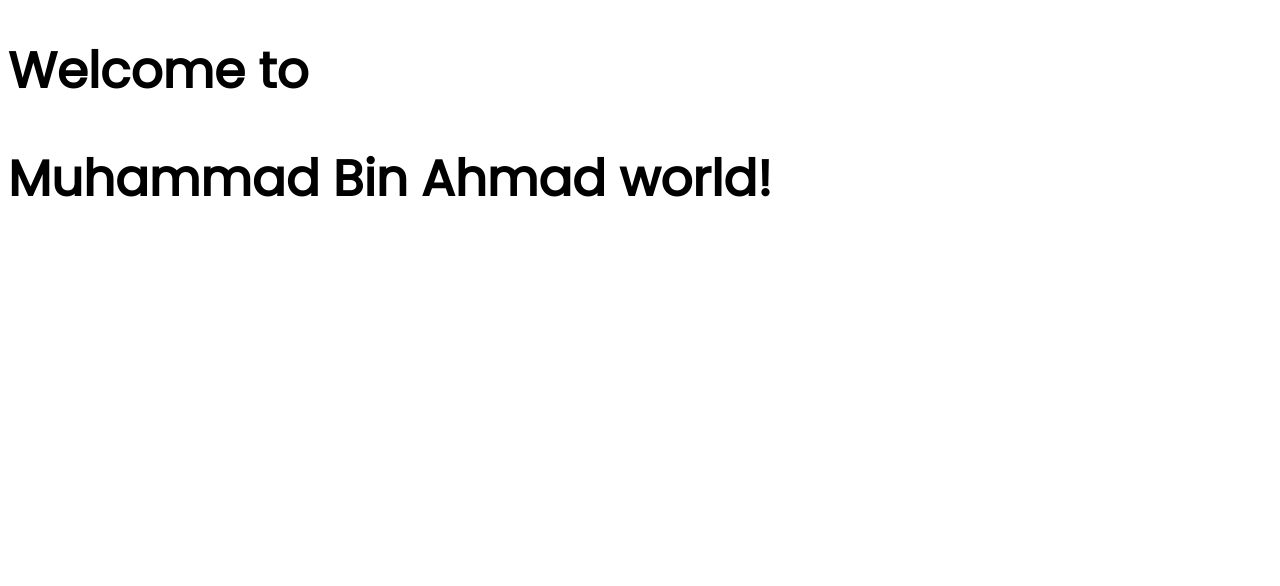
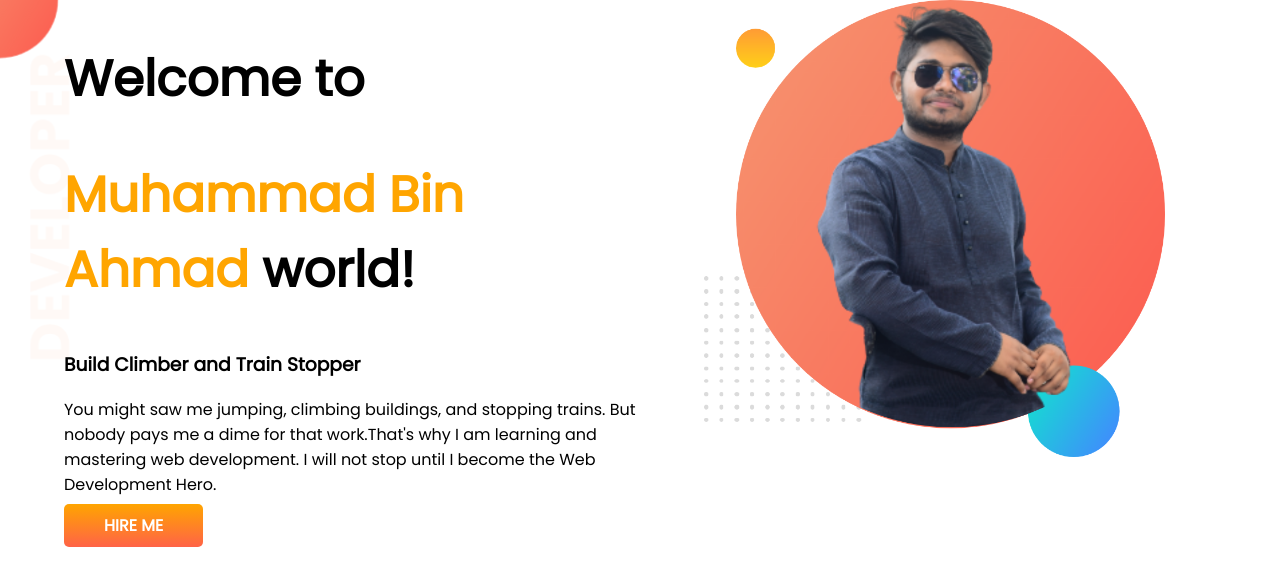
Before and after one commit to MUHAMMADSabbirHossain/developer-portfolio, a plain HTML site: page index.html in a window 1280 px wide. Drawn offline with Linux system fonts and the light colour scheme.

Commit message:
top banner added

```diff
--- a/index.html
+++ b/index.html
@@ -17,9 +17,22 @@
 </head>
 
 <body>
-    <h1>Welcome to</h1>
-    <h1>Muhammad Bin Ahmad world! </h1>
+    <section class="top-banner">
+        <div class="half-width">
+            <h1>Welcome to</h1>
+            <h1><span class="orange-color">Muhammad Bin Ahmad</span> world! </h1>
+            <h3>Build Climber and Train Stopper</h3>
+            <p>You might saw me jumping, climbing buildings, and stopping trains. But nobody pays me a dime for that
+                work.That's why I am learning and mastering web development. I will not stop until I become the Web
+                Development Hero.</p>
+            <a class="link-button" target="_blank" href="https://www.facebook.com/profile.php?id=100004552155326">HIRE
+                ME</a>
+        </div>
 
+        <div class="half-width">
+            <img src="images/my-bg (1).png" alt="There is a picture of Muhammad Bin Ahmad">
+        </div>
+    </section>
 
 </body>
 
--- a/style.css
+++ b/style.css
@@ -1,6 +1,39 @@
-body{
+body {
     font-family: 'Poppins', sans-serif;
+    margin: 0;
 }
-h1{
+
+h1 {
     font-size: 50px;
 }
+
+.orange-color {
+    color: orange;
+}
+
+section {
+    display: flex;
+}
+
+.half-width {
+    width: 50%;
+    padding-left: 5%;
+}
+
+.half-width img {
+    width: 80%;
+}
+
+.link-button {
+    text-decoration: none;
+    background-image: linear-gradient(orange, tomato);
+    padding: 10px 40px;
+    color: white;
+    font-weight: 700;
+    border-radius: 5px;
+}
+
+.top-banner {
+    background-image: url(images/top-banner.png);
+    background-repeat: no-repeat;
+}
```
